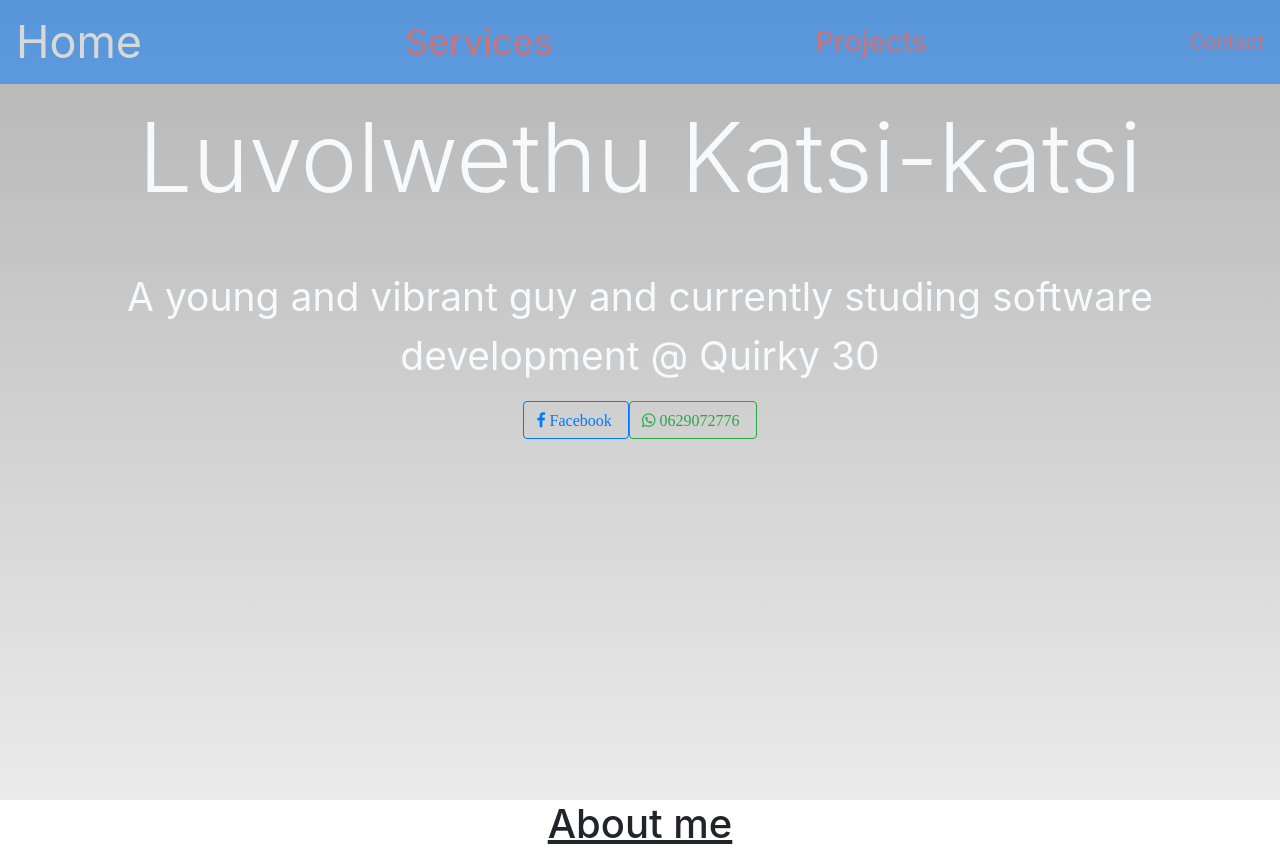
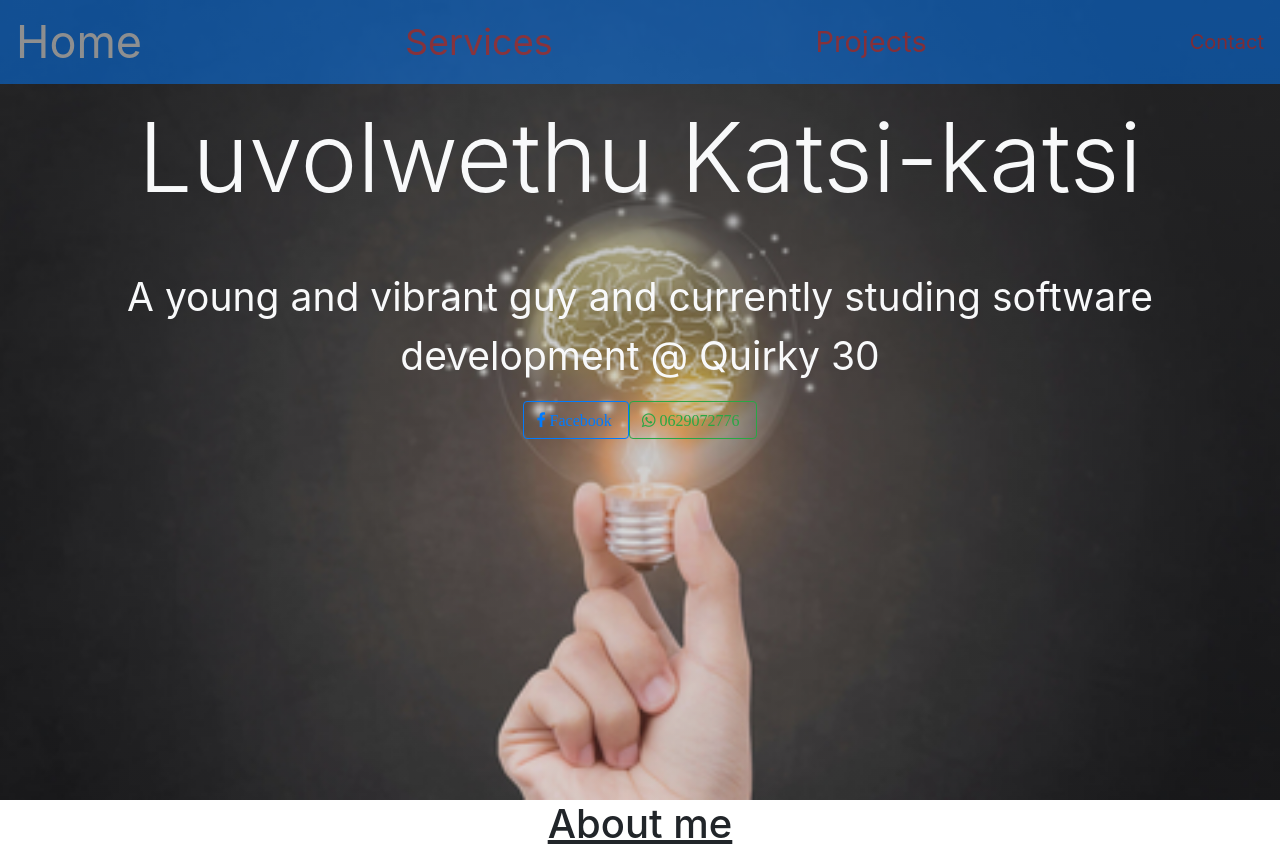
Before and after one commit to Katsikatsi/Luvos, a plain HTML site: page index.html in a window 1280 px wide. Shown: the top 851 px of the page. Drawn offline with nearby package versions, Linux system fonts and the light colour scheme.

Commit message:
Update index.css

```diff
--- a/index.css
+++ b/index.css
@@ -4,7 +4,7 @@ html, body, header,#intro{
   scroll-behavior: smooth;
 }
 #intro{
-  background: linear-gradient(to bottom, rgba(60, 60, 60, 0.39), rgba(60, 60, 60, 0.1)), url("../Images/get.jpg");
+  background: linear-gradient(to bottom, rgba(60, 60, 60, 0.39), rgba(60, 60, 60, 0.1)), url("get.jpg");
   background-repeat: no-repeat;
   background-size: cover;
 }
```
